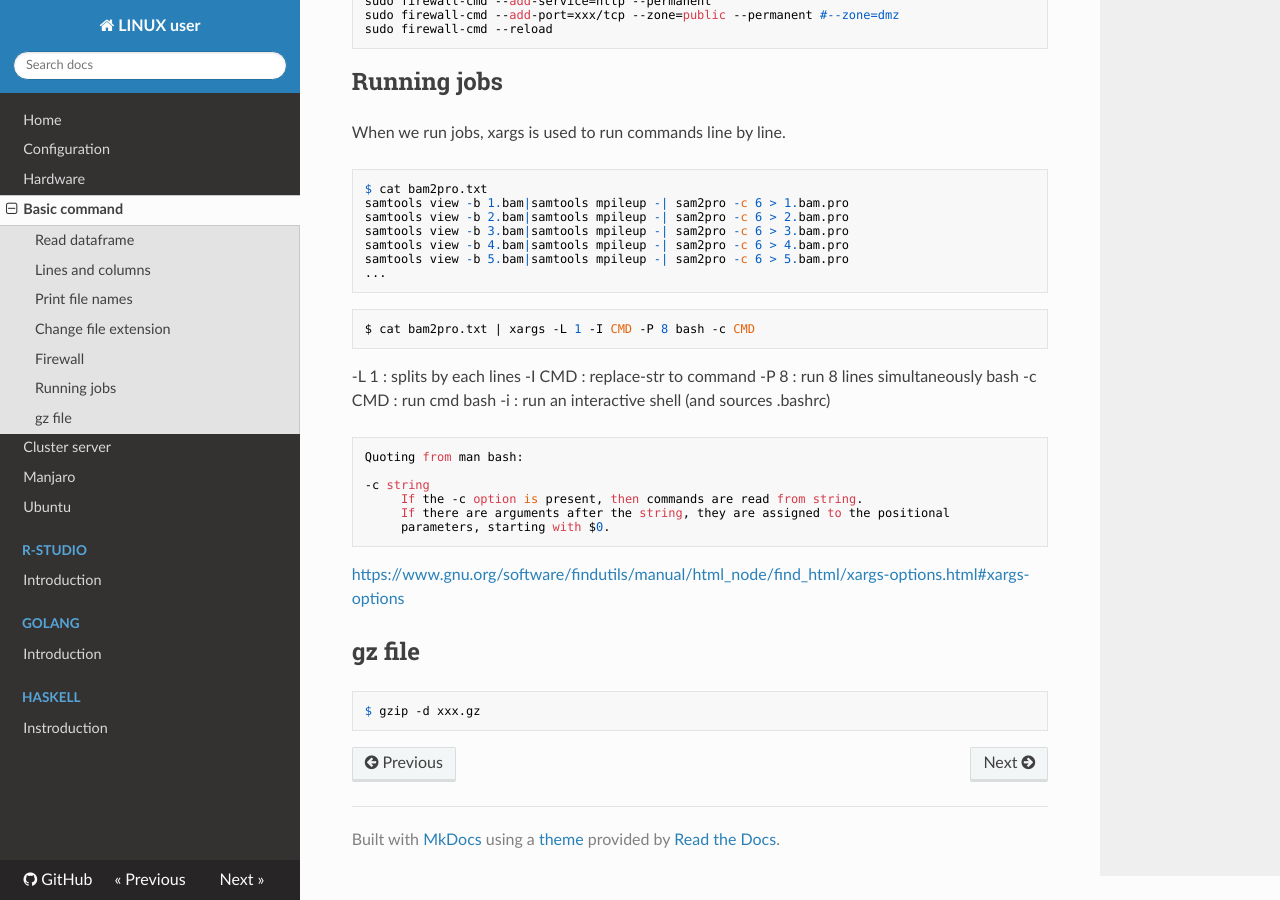
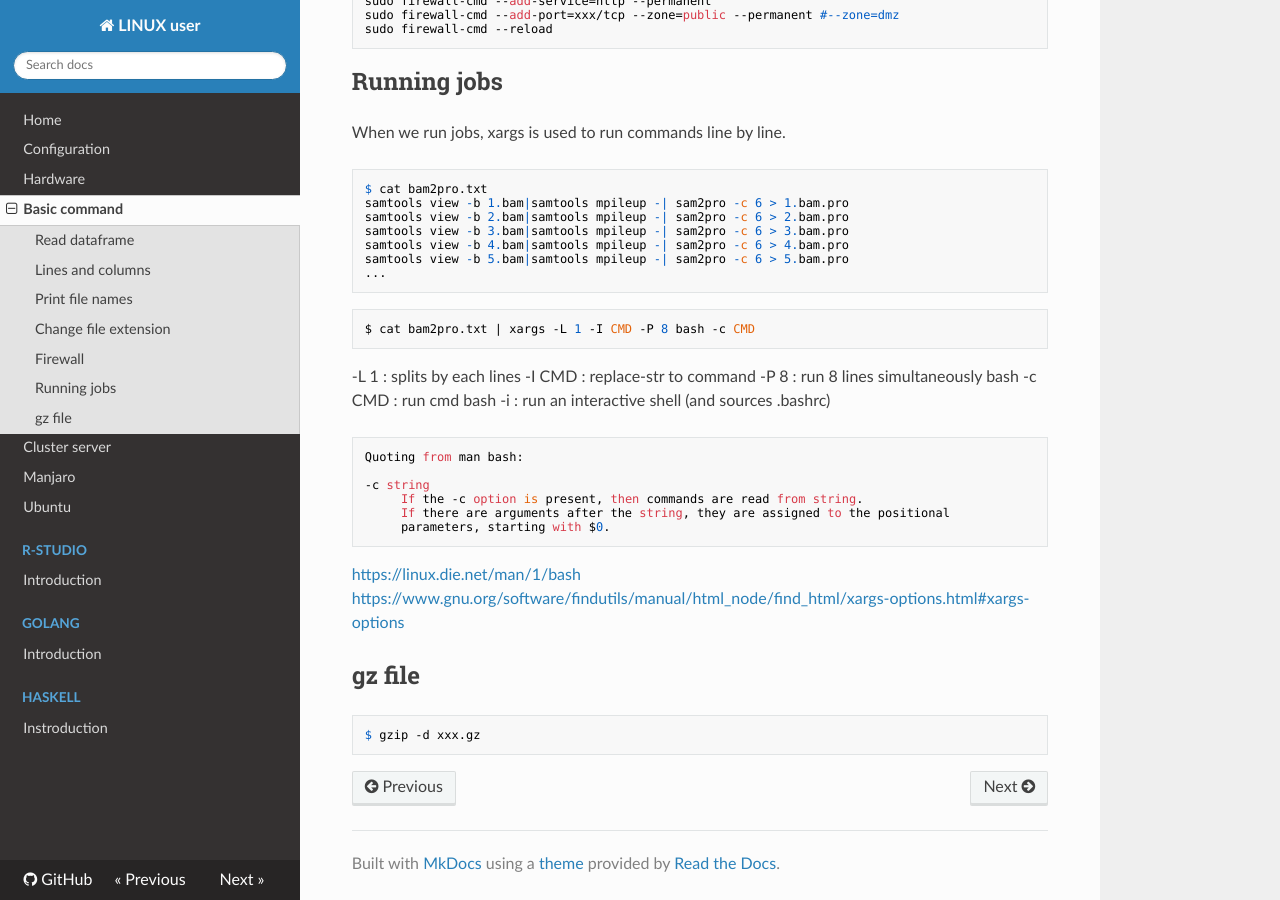
Before and after one commit to WonyoungCho/LINUX, an MkDocs documentation site: the page built from docs/basic_comm.md, in a window 1280 px wide and 900 px high, scrolled down 898 px. Built offline with MkDocs 1.6.1, drawn with Linux system fonts in a browser that asks for light colours; nearby versions of some CDN libraries; old or Windows-style settings are respelled for this version of MkDocs.

Commit message:
Update basic_comm.md

````diff
--- a/docs/basic_comm.md
+++ b/docs/basic_comm.md
@@ -63,7 +63,7 @@ Quoting from man bash:
      If there are arguments after the string, they are assigned to the positional
      parameters, starting with $0.
 ```
-
+<https://linux.die.net/man/1/bash>
 <https://www.gnu.org/software/findutils/manual/html_node/find_html/xargs-options.html#xargs-options>
 
 ## gz file
````
